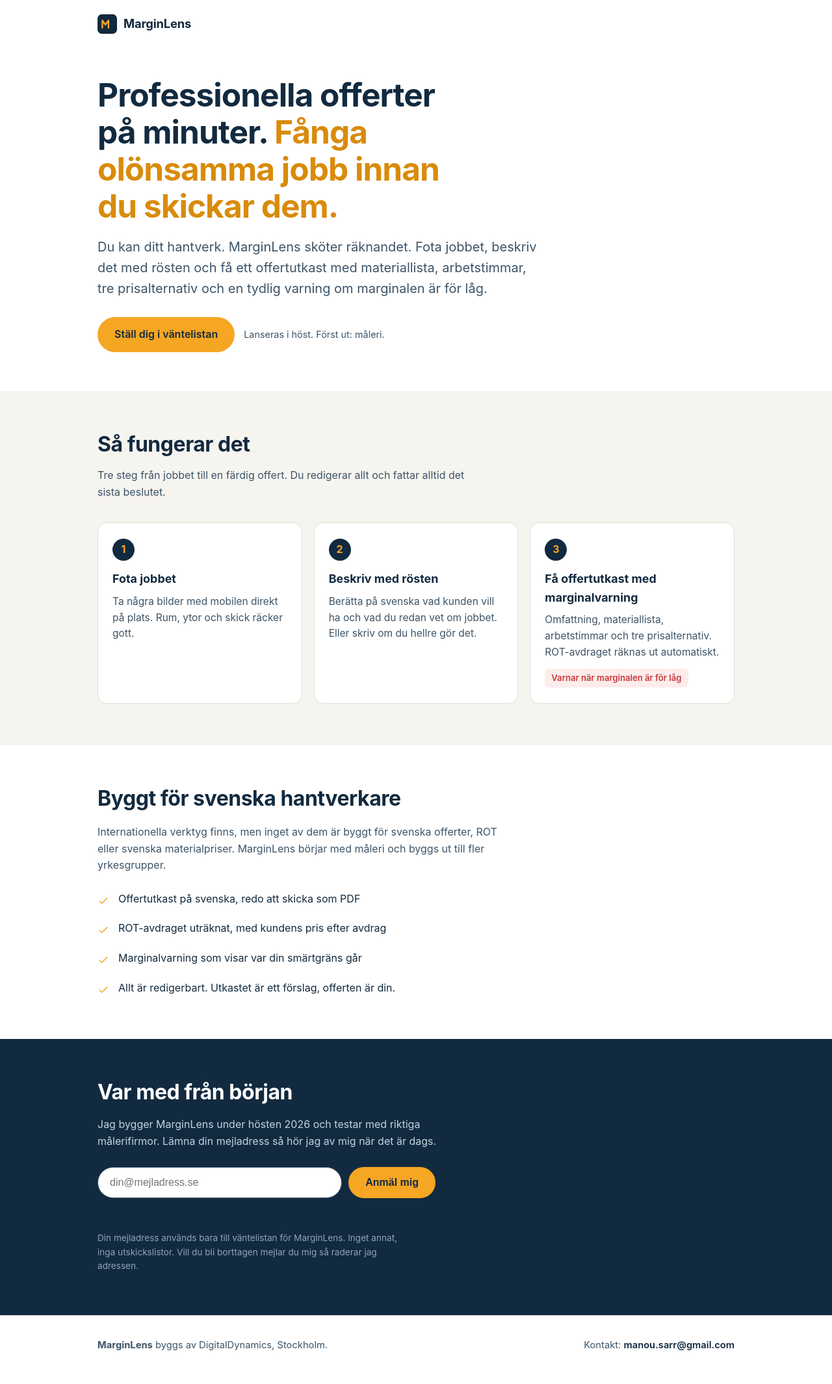
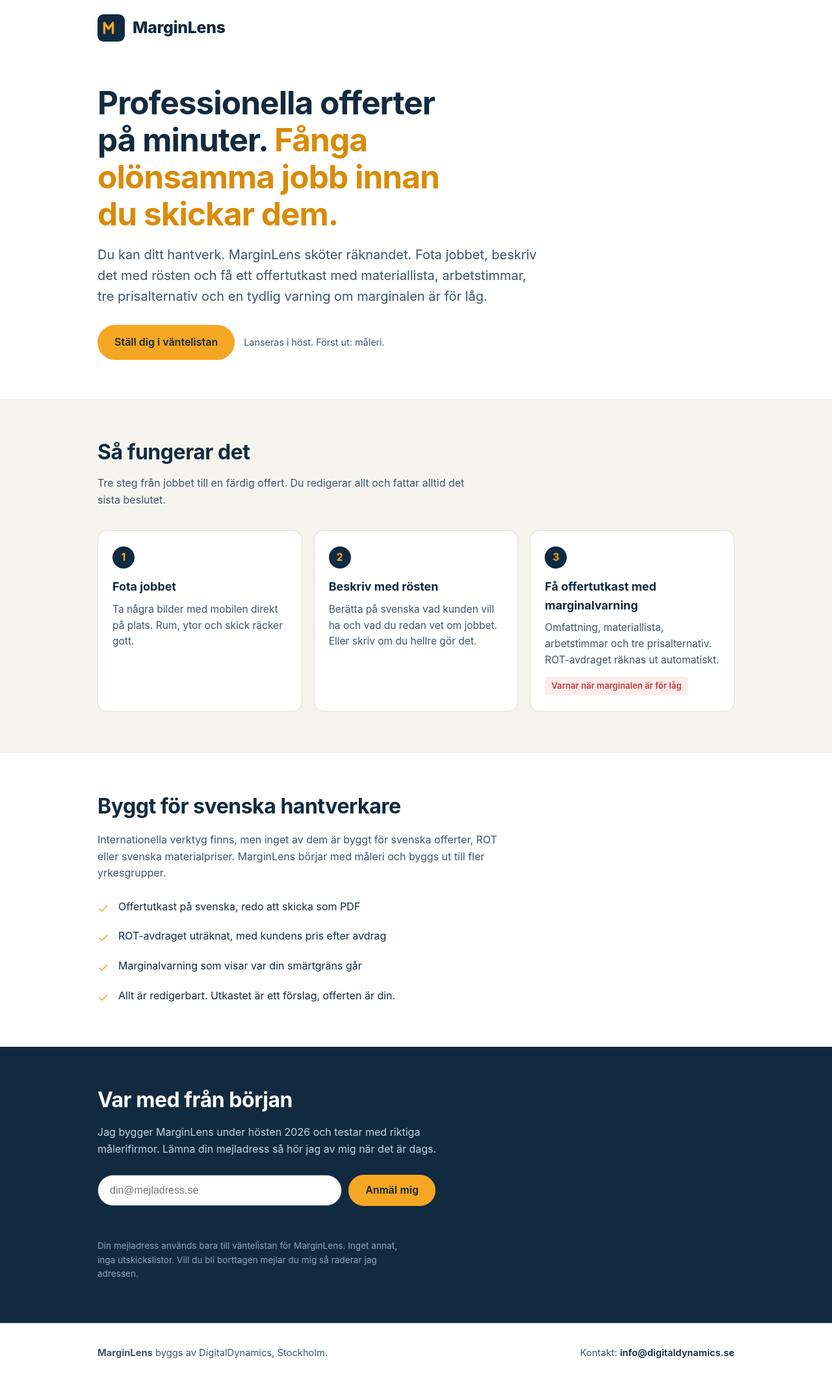
Before and after one commit to VibeCoder707/marginlens, a plain HTML site: page index.html in a window 1280 px wide. Shown: the whole page at 65% size. Drawn offline with Linux system fonts and the light colour scheme.

Commit message:
Larger logo, switch contact and waitlist to info@digitaldynamics.se
Co-Authored-By: Claude Fable 5 <noreply@anthropic.com>

```diff
--- a/index.html
+++ b/index.html
@@ -34,7 +34,7 @@
   .wrap { max-width: 1020px; margin: 0 auto; padding: 0 20px; }
 
   header { padding: 22px 0; }
-  .brand { display: flex; align-items: center; gap: 10px; font-weight: 700; font-size: 1.15rem; letter-spacing: -0.01em; }
+  .brand { display: flex; align-items: center; gap: 12px; font-weight: 800; font-size: 1.55rem; letter-spacing: -0.01em; }
   .brand svg { flex: none; }
 
   .hero { padding: 44px 0 60px; }
@@ -145,7 +145,7 @@
 <header>
   <div class="wrap">
     <div class="brand">
-      <svg width="30" height="30" viewBox="0 0 32 32" aria-hidden="true"><rect width="32" height="32" rx="7" fill="#122A3F"/><path d="M8 22V10l5 7 5-7v12" fill="none" stroke="#F5A623" stroke-width="2.6" stroke-linecap="round" stroke-linejoin="round"/></svg>
+      <svg width="42" height="42" viewBox="0 0 32 32" aria-hidden="true"><rect width="32" height="32" rx="7" fill="#122A3F"/><path d="M8 22V10l5 7 5-7v12" fill="none" stroke="#F5A623" stroke-width="2.6" stroke-linecap="round" stroke-linejoin="round"/></svg>
       MarginLens
     </div>
   </div>
@@ -204,7 +204,7 @@
   <div class="wrap">
     <h2>Var med från början</h2>
     <p>Jag bygger MarginLens under hösten 2026 och testar med riktiga målerifirmor. Lämna din mejladress så hör jag av mig när det är dags.</p>
-    <form id="waitlist-form" class="form-row" action="https://formsubmit.co/manou.sarr@gmail.com" method="POST">
+    <form id="waitlist-form" class="form-row" action="https://formsubmit.co/info@digitaldynamics.se" method="POST">
       <input type="email" name="email" placeholder="din@mejladress.se" required autocomplete="email" aria-label="Din mejladress">
       <input type="text" name="_honey" class="hp" tabindex="-1" autocomplete="off" aria-hidden="true">
       <input type="hidden" name="_subject" value="Ny anmälan till MarginLens väntelista">
@@ -221,7 +221,7 @@
   <div class="wrap">
     <div class="cols">
       <p><strong>MarginLens</strong> byggs av DigitalDynamics, Stockholm.</p>
-      <p>Kontakt: <a href="mailto:manou.sarr@gmail.com">manou.sarr@gmail.com</a></p>
+      <p>Kontakt: <a href="mailto:info@digitaldynamics.se">info@digitaldynamics.se</a></p>
     </div>
   </div>
 </footer>
@@ -239,7 +239,7 @@
     msg.className = 'form-msg';
     msg.textContent = '';
     try {
-      const res = await fetch('https://formsubmit.co/ajax/manou.sarr@gmail.com', {
+      const res = await fetch('https://formsubmit.co/ajax/info@digitaldynamics.se', {
         method: 'POST',
         headers: { 'Content-Type': 'application/json', 'Accept': 'application/json' },
         body: JSON.stringify({
```
